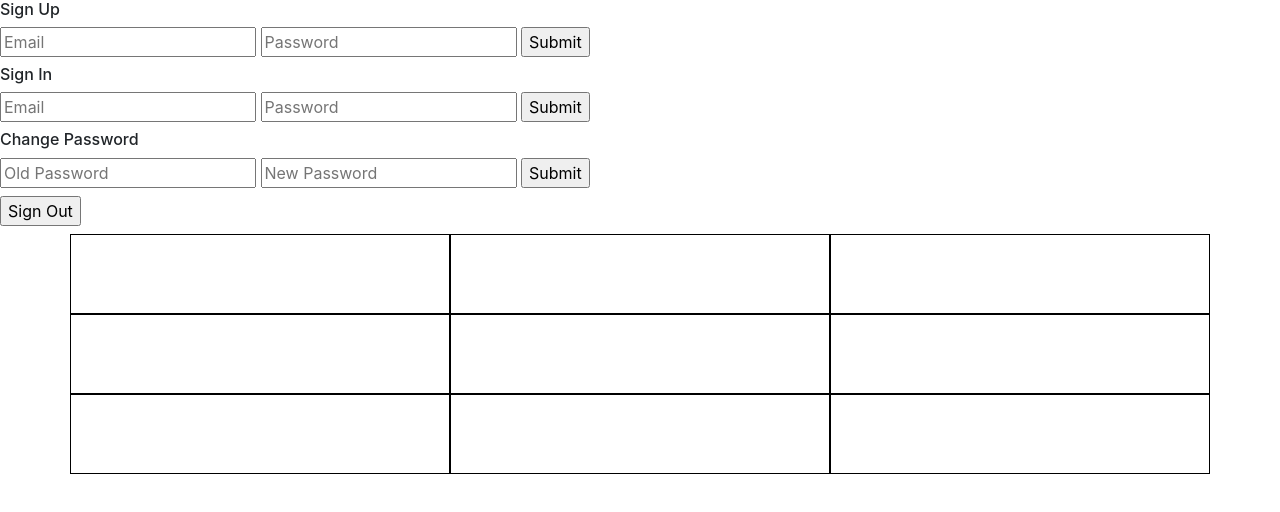
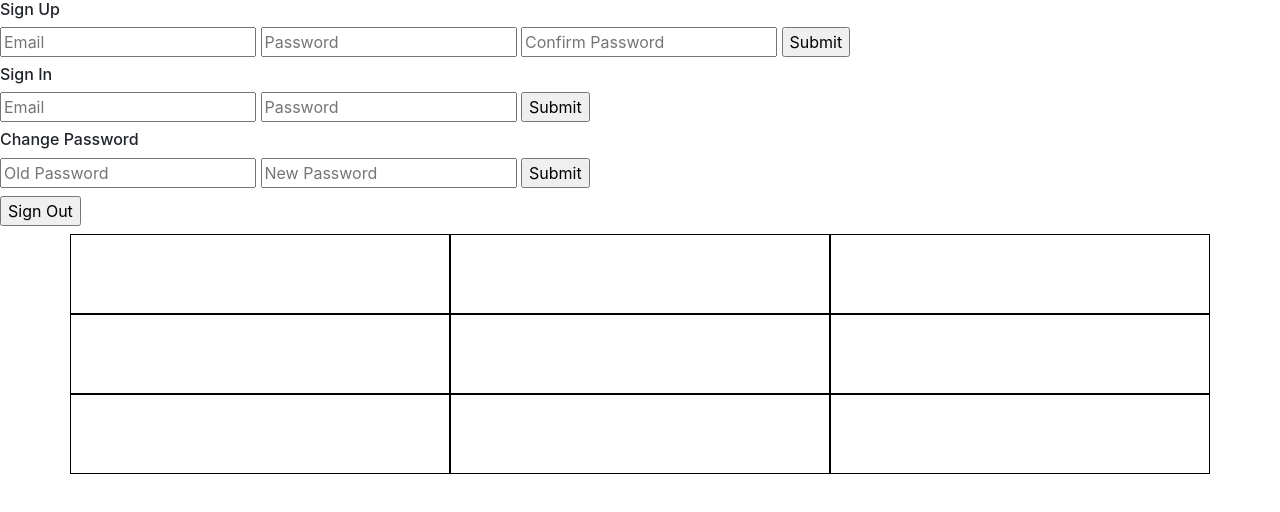
Before and after one commit to natalynyu/tictactoe-client, a website built with webpack: page index.html in a window 1280 px wide. Built offline with nearby package versions, Linux system fonts and the light colour scheme.

Commit message:
Add password confirmation text input field to sign up form

```diff
--- a/index.html
+++ b/index.html
@@ -17,6 +17,7 @@
         <form id="sign-up">
           <input type="text" name="credentials[email]" placeholder="Email">
           <input type="text" name="credentials[password]" placeholder="Password">
+          <input type="text" name="credentials[password_confirmation]" placeholder="Confirm Password">
           <input type="submit">
         </form>
         <h6 id='signup-message'></h6>
```
